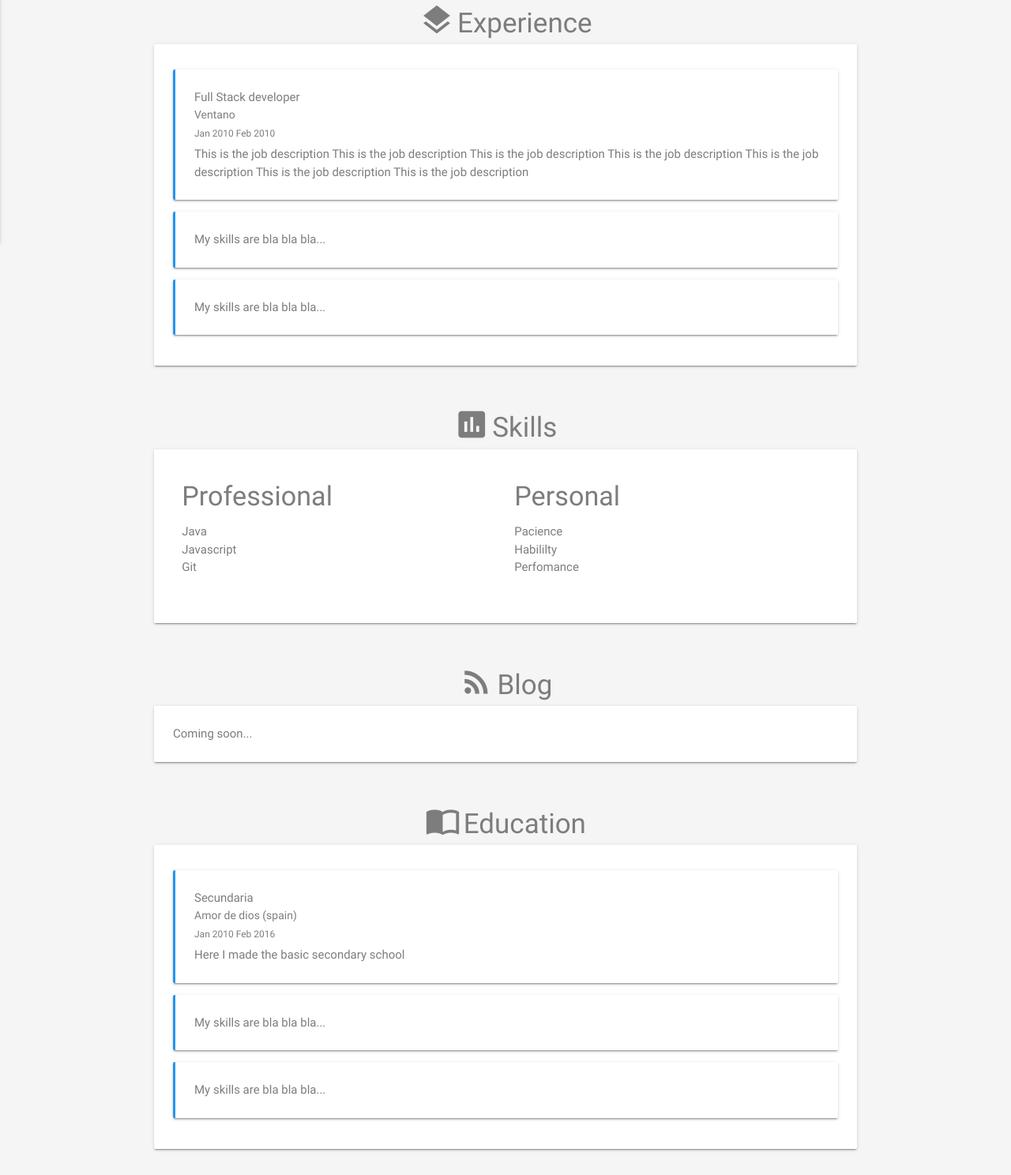
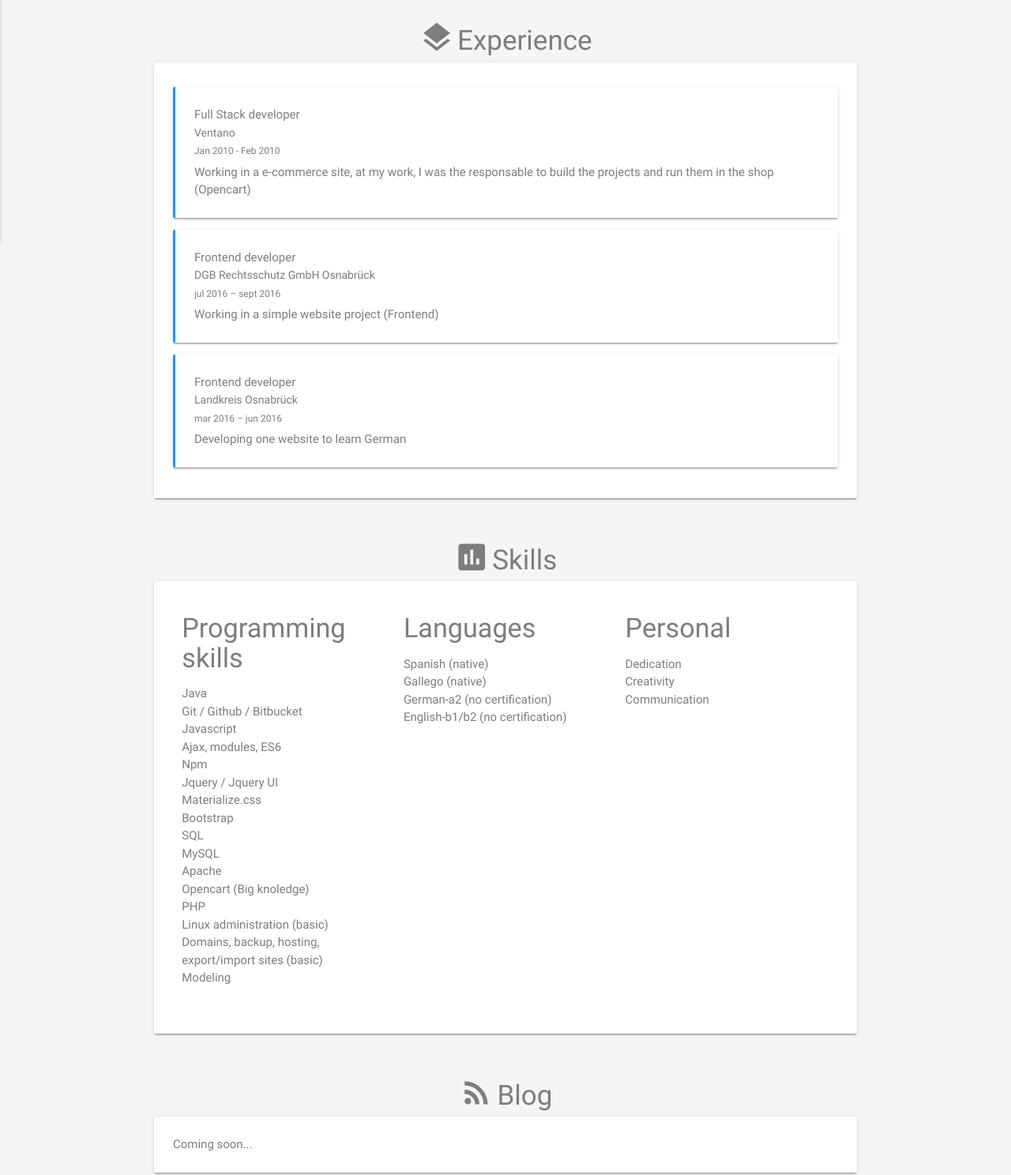
Before and after one commit to bakeiro/curriculum, a plain HTML site: page index.html in a window 1280 px wide. Shown: the part 553-2041 px from the top of the page at 79% size. Drawn offline with nearby package versions, Linux system fonts and the light colour scheme; files whose address does not match are found by name.

Commit message:
Completing the site info

```diff
--- a/index.html
+++ b/index.html
@@ -13,7 +13,6 @@
 	<meta name="description" content="Personal curriculum">
 	<meta name="keywords" content="David,Baqueiro,David Baqueiro,Curriculum,portafolio">
   	<meta name="author" content="David Baqueiro Santerbas">
-
 
 	<!-- Materialize -->
 	<link href="https://fonts.googleapis.com/icon?family=Material+Icons" rel="stylesheet">
@@ -121,9 +120,12 @@
 		<div class="card horizontal my-section animated fadeInUp">
 			<div class="card-stacked">
 				<div class="card-content">
-					<p class="center-align">Hello! I’m David.I'm a Senior Web Developer I'm a Senior Web Developer I'm a Senior Web Developer I'm a Senior Web Developer
-						I'm a Senior Web Developer I'm a Senior Web Developer I'm a Senior Web Developer I'm a Senior Web Developer I'm a Senior
-						Web Developer I'm a Senior Web Developer .</p>
+					<p class="center-align">
+						Hello! I'm David Baqueiro, I'm a frontend developer (also with backend knoledge) working actually in Germany, I'm specialiced mainly in JQuery, PHP, CSS, HTML, SEO, E-commerce, Anlytics (and more) and i love programming!
+						You can check my stuff at Github <a href="https:github.com/bakeiro">Github</a> I understand all the steps necessary to build web projects, from the desing, modeling, the backend, and the frontend and trying to be always learning
+
+
+					</p>
 				</div>
 			</div>
 		</div>
@@ -145,9 +147,8 @@
 									<p>Full Stack developer</p>
 									<span class="job-company">Ventano</span>
 									<br>
-									<span class="job-time">Jan 2010 Feb 2010</span>
-									<p class="job-description">This is the job description This is the job description This is the job description This is the job description
-										This is the job description This is the job description This is the job description </p>
+									<span class="job-time">Jan 2010 - Feb 2010</span>
+									<p class="job-description">Working in a e-commerce site, at my work, I was the responsable to build the projects and run them in the shop (Opencart)</p>
 								</div>
 							</div>
 						</div>
@@ -155,7 +156,11 @@
 						<div class="card horizontal">
 							<div class="card-stacked">
 								<div class="card-content">
-									<p>My skills are bla bla bla...</p>
+									<p>Frontend developer</p>
+									<span class="job-company">DGB Rechtsschutz GmbH Osnabrück</span>
+									<br>
+									<span class="job-time">jul 2016 – sept 2016</span>
+									<p class="job-description">Working in a simple website project (Frontend)</p>
 								</div>
 							</div>
 						</div>
@@ -163,7 +168,11 @@
 						<div class="card horizontal">
 							<div class="card-stacked">
 								<div class="card-content">
-									<p>My skills are bla bla bla...</p>
+									<p>Frontend developer</p>
+									<span class="job-company">Landkreis Osnabrück</span>
+									<br>
+									<span class="job-time">mar 2016 – jun 2016</span>
+									<p class="job-description">Developing one website to learn German</p>
 								</div>
 							</div>
 						</div>
@@ -183,20 +192,49 @@
 			<div class="card-stacked">
 				<div class="card-content">
 					<div class="row">
-						<div class="col l6">
-							<h4>Professional</h4>
+						<div class="col l4">
+							<h4>Programming skills</h4>
 							<ul>
 								<li>Java</li>
+								<li>Git / Github / Bitbucket</li>
+
 								<li>Javascript</li>
-								<li>Git</li>
+								<li>Ajax, modules, ES6</li>
+								<li>Npm</li>
+								<li>Jquery / Jquery UI</li>
+
+								<li>Materialize.css</li>
+								<li>Bootstrap</li>
+
+								<li>SQL</li>
+								<li>MySQL</li>
+
+								<li>Apache</li>
+
+								<li>Opencart (Big knoledge)</li>
+								<li>PHP</li>
+
+								<li>Linux administration (basic)</li>
+								<li>Domains, backup, hosting, export/import sites (basic)</li>
+
+								<li>Modeling</li>
 							</ul>
 						</div>
-						<div class="col l6">
+						<div class="col l4">
+								<h4>Languages</h4>
+								<ul>
+									<li>Spanish (native)</li>
+									<li>Gallego (native)</li>
+									<li>German-a2 (no certification)</li>
+									<li>English-b1/b2 (no certification)</li>
+								</ul>
+							</div>
+						<div class="col l4">
 							<h4>Personal</h4>
 							<ul>
-								<li>Pacience</li>
-								<li>Habililty</li>
-								<li>Perfomance</li>
+								<li>Dedication</li>
+								<li>Creativity</li>
+								<li>Communication</li>
 							</ul>
 						</div>
 					</div>
@@ -243,7 +281,10 @@
 						<div class="card horizontal">
 							<div class="card-stacked">
 								<div class="card-content">
-									<p>My skills are bla bla bla...</p>
+									<p>Técnico en sistemas microinformáticos y redes</p>
+									<span class="job-company">Colegio fomento Montecastelo (spain)</span>
+									<br>
+									<span class="job-time">Jan 2014 Feb 2016</span>
 								</div>
 							</div>
 						</div>
@@ -251,7 +292,10 @@
 						<div class="card horizontal">
 							<div class="card-stacked">
 								<div class="card-content">
-									<p>My skills are bla bla bla...</p>
+									<p>JAVA AND SQL Course</p>
+									<span class="job-company">Colegio fomento Montecastelo (spain)</span>
+									<br>
+									<span class="job-time">Jan 2015 Feb 2016</span>
 								</div>
 							</div>
 						</div>
```
